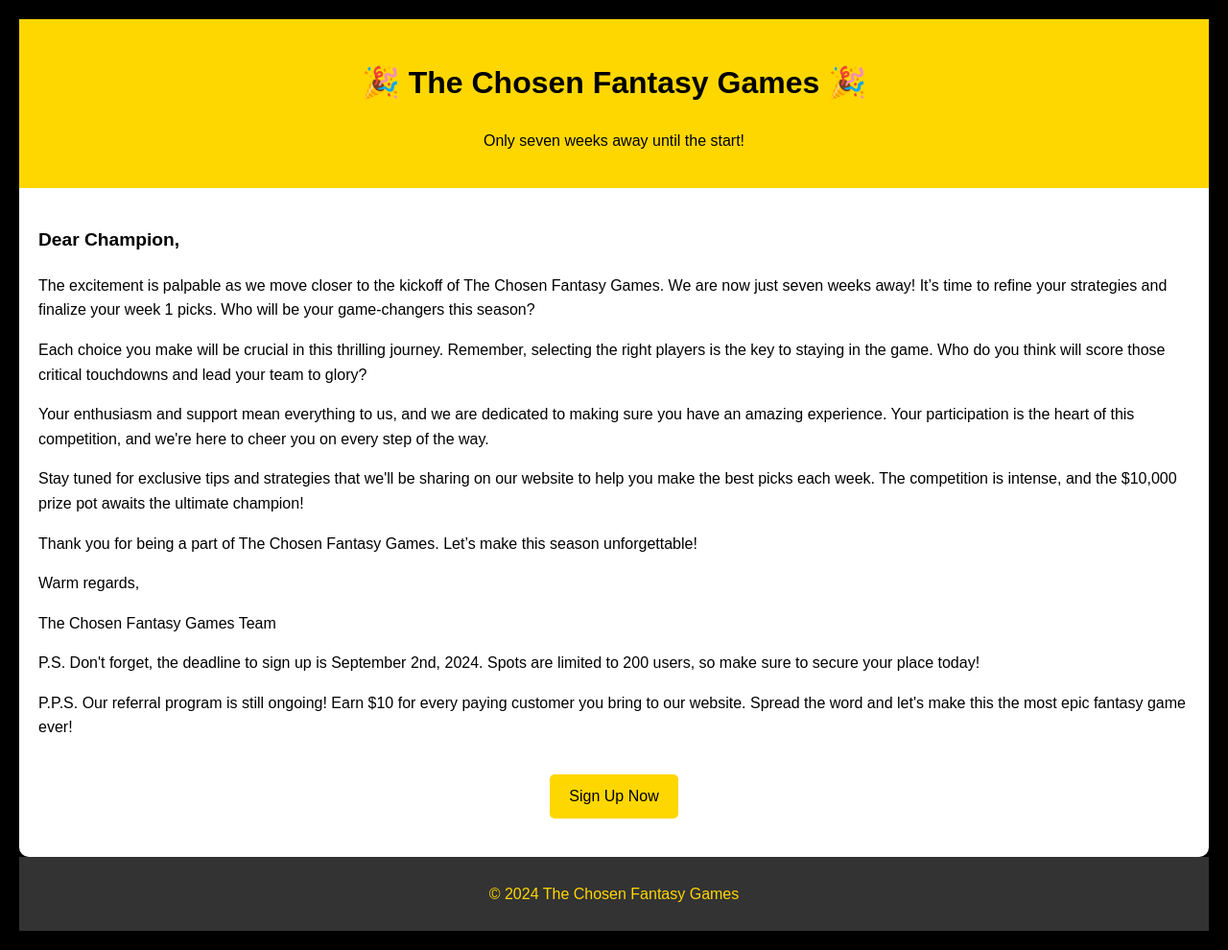
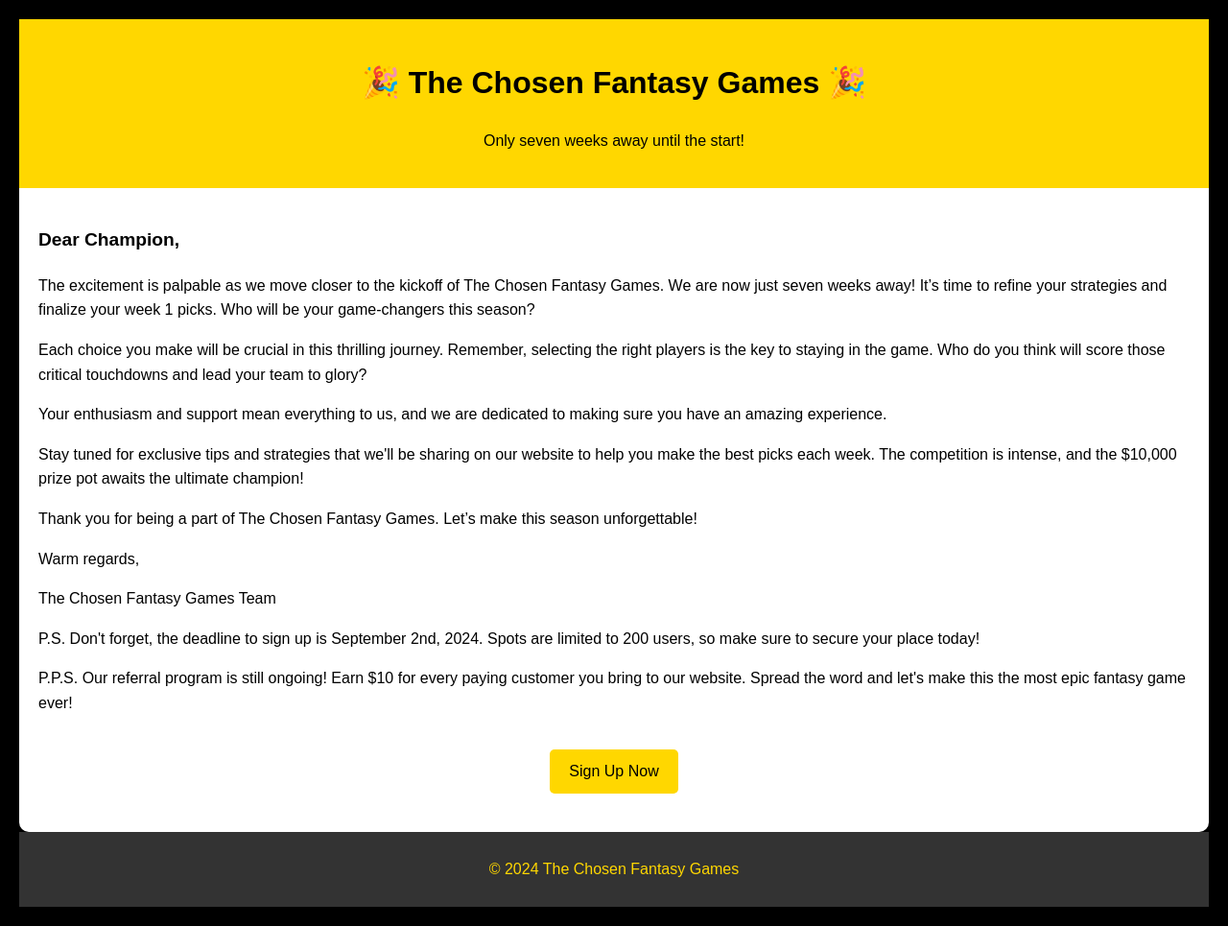
Before and after one commit to justinhmosher/bigBallzUpdated, a Django app: template templates/authentication/emarketing.html in a window 1280 px wide. Shown: the whole page at 96% size. After the commit the page ends 965 px from the top, so only its background shows below. Run offline with Django 3.2, Linux system fonts and the light colour scheme; the template is opened without the code that fills it, so the values that code supplies are empty; some libraries are stand-ins or nearby versions.

Commit message:
polishing

```diff
--- a/templates/authentication/emarketing.html
+++ b/templates/authentication/emarketing.html
@@ -67,7 +67,7 @@
             <p class="appreciation"><span class="highlight">Dear Champion,</span></p>
             <p>The excitement is palpable as we move closer to the kickoff of The Chosen Fantasy Games. We are now just seven weeks away! It’s time to refine your strategies and finalize your week 1 picks. Who will be your game-changers this season?</p>
             <p>Each choice you make will be crucial in this thrilling journey. Remember, selecting the right players is the key to staying in the game. Who do you think will score those critical touchdowns and lead your team to glory?</p>
-            <p>Your enthusiasm and support mean everything to us, and we are dedicated to making sure you have an amazing experience. Your participation is the heart of this competition, and we're here to cheer you on every step of the way.</p>
+            <p>Your enthusiasm and support mean everything to us, and we are dedicated to making sure you have an amazing experience.</p>
             <p>Stay tuned for exclusive tips and strategies that we'll be sharing on our website to help you make the best picks each week. The competition is intense, and the $10,000 prize pot awaits the ultimate champion!</p>
             <p>Thank you for being a part of The Chosen Fantasy Games. Let’s make this season unforgettable!</p>
             <p>Warm regards,</p>
```
